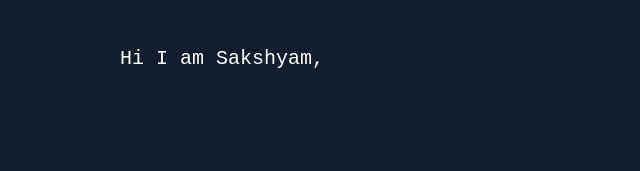
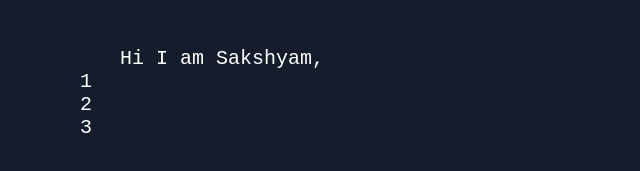
Before and after one commit to Moonholiday/portfolio, a React (Create React App) app: page / in a window 1280 px wide. Shown: the part 1101-1272 px from the top of the page, without its empty margins (0-640 px from the left). Built offline with nearby package versions, Linux system fonts and the light colour scheme; a web font is replaced by a local one.

Commit message:
about section update

```diff
--- a/src/App.jsx
+++ b/src/App.jsx
@@ -4,7 +4,7 @@ import Footer from './components/Footer';
 import Home from './pages/Home';
 import About from './sections/About';
 import Contact from './sections/Contact';
-import Projects from './pages/Projects';
+import Projects from './sections/Projects';
 import '@fontsource/freehand';
 import ReactDom from 'react-dom/client';
 import { BrowserRouter, Routes, Route } from 'react-router-dom';
--- a/src/components/Navbar.jsx
+++ b/src/components/Navbar.jsx
@@ -11,9 +11,10 @@ function Navbar () {
     <nav className="navbar" data-scroll-section>
       <Link to="home" activeClassName='active' offset={-300} spy={true} smooth={true}  duration={500} className='logo'><img src={logo} alt='Sakshyam'/></Link>
       <ul className='left'>
-        <li><Link to="about" activeClassName='active' offset={-300} spy={true} smooth={true} duration={500}>About</Link></li>
-        <li><Link to="projects" activeClassName='active' offset={-300} spy={true} smooth={true}  duration={500}>Projects</Link></li>
-        <li><Link to="contact" activeClassName='active' offset={-300} spy={true} smooth={true}  duration={500}>Contact</Link></li>
+        <li><Link to="about" activeClassName='active' offset={-300} spy={true} smooth={true} duration={250}>About</Link></li>
+        <li><Link to="projects" activeClassName='active' offset={-300} spy={true} smooth={true}  duration={250}>Projects</Link></li>
+        <li><Link to="contact" activeClassName='active' offset={-300} spy={true} smooth={true}  duration={250}>Contact</Link></li>
+        <li><Link to="/" activeClassName='active' offset={-300} spy={true} smooth={true}  duration={250}>Resume</Link></li>
       </ul>
       <ul className='right'>
         <li><a href="https://github.com/Moonholiday" target='_blank'><img src={github} alt='github'/></a></li>
--- a/src/pages/Home.jsx
+++ b/src/pages/Home.jsx
@@ -3,7 +3,7 @@ import React from 'react';
 import '../styles/styles.css';
 import About from '../sections/About';
 import Contact from '../sections/Contact';
-import Projects from '../pages/Projects';
+import Projects from '../sections/Projects';
 function Home () {
 
 
--- a/src/sections/About.jsx
+++ b/src/sections/About.jsx
@@ -7,6 +7,13 @@ function About () {
       <div className='about'>
         <h1>About me</h1>
         <span>Hi I am Sakshyam, </span>
+        <div className='interest'>
+
+          <div>1</div>
+          <div>2</div>
+          <div>3</div>
+        </div>
+
       </div>
     </div>
   )
--- a/src/styles/styles.scss
+++ b/src/styles/styles.scss
@@ -101,3 +101,11 @@ nav {
     height: 100vh;
   }
 }
+
+.interest {
+  background-color:grey;
+  display: flex;
+  div {
+    margin: 40px;
+  }
+}
```
Also changed, not shown: src/sections/Projects.jsx (renamed from src/pages/Projects.jsx).
